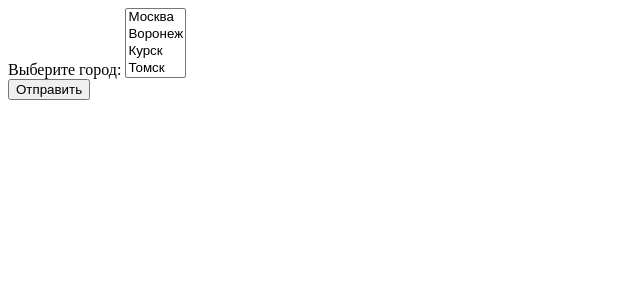
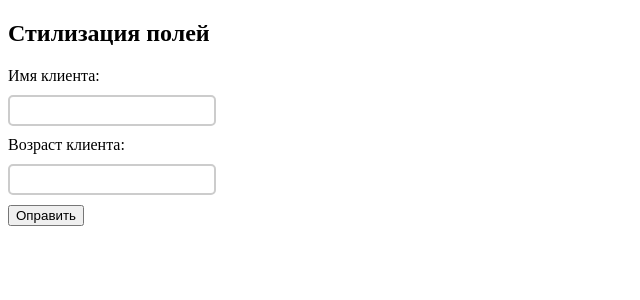
Before and after one commit to TurishevDanil/Turyshev_Radishevskiy, a Django app: page / in a window 1280 px wide. Shown: the top 300 px of the page, without its empty margins (0-640 px from the left). Run offline with Django 5.2, Linux system fonts and the light colour scheme.

Commit message:
23.09.24. ЛЗ-9. Радышевский. Приобрел общее понятие о работе с полями форм, практиковался с их созданием и стилизацией.

```diff
--- a/hello/firstapp/forms.py
+++ b/hello/firstapp/forms.py
@@ -1,10 +1,6 @@
 from django import forms
-
-
 class UserForm(forms.Form):
-    city = forms.TypedMultipleChoiceField(label="Выберите город",
-empty_value=None,
-choices=((1, "Москва"),
-(2, "Воронеж"),
-(3, "Курск"),
-(4, "Томск")))
+    name = forms.CharField(label="Имя клиента",
+    widget=forms.TextInput(attrs={"class": "myfield"}))
+    age = forms.IntegerField(label="Возраст клиента",
+    widget=forms.NumberInput(attrs={"class": "myfield"}))
--- a/hello/firstapp/views.py
+++ b/hello/firstapp/views.py
@@ -29,4 +29,9 @@ def details(request):
 
 def index(request):
     userform = UserForm()
+    if request.method == "POST":
+        userform = UserForm(request.POST)
+        if userform.is_valid():
+            name = userform.cleaned_data["name"]
+            return HttpResponse("<h2>Имя введено коррректно – {0}</h2>".format(name))
     return render(request, "index.html", {"form": userform})
--- a/hello/templates/index.html
+++ b/hello/templates/index.html
@@ -1,16 +1,30 @@
 <!DOCTYPE html>
 <html lang="en">
 <head>
-    <meta charset="UTF-8" />
+<meta charset="utf-8">
   <title>Форма Django!</title>
+    <style>
+      .myfield{
+      border:2px solid #ccc;
+      border-radius:5px;
+      height:25px;
+      width:200px;
+      margin: 10px 10px 10px 0;
+      }
+    </style>
 </head>
-  <body>
+<body class="container">
+<h2>Стилизация полей</h2>
   <form method="POST">
   {% csrf_token %}
-      <table>
-        {{ form }}
-      </table>
-      <input type="submit" value="Отправить" />
+    <div>
+    {% for field in form %}
+    <div class="row">
+  {{field.label_tag}}
+    <div class="col-md-10">{{field}}</div>
+    </div>
+  {% endfor %}
+  </div>
+    <input type="submit" value="Оправить" >
   </form>
-  </body>
-</html>
+</body
```
Lines whose indentation alone changed are shown as unchanged.
